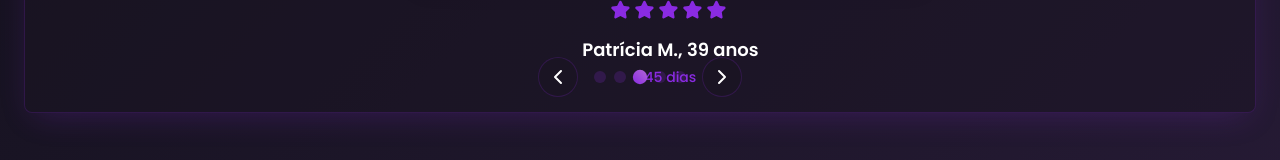
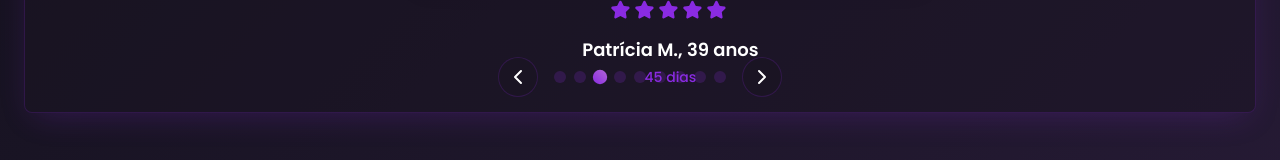
Before and after one commit to diwberg/desafio-core-define, a Next.js app: page / in a window 1280 px wide. Shown: the part 2469-2629 px from the top of the page. Built offline with nearby package versions, Linux system fonts and the light colour scheme.

Commit message:
Adicionadas mais fotos ao carrossel de depoimentos com informações variadas e nomes distintos

```diff
--- a/src/app/page.tsx
+++ b/src/app/page.tsx
@@ -314,13 +314,36 @@ export default function Home() {
       stars: 5,
       image: "/images/result-4.jpg",
       days: "60"
-    }
-    ,
+    },
     {
-      name: "Carla R., 45 anos",
+      name: "Renata B., 38 anos",
       stars: 5,
-      image: "/images/result-4.jpg",
-      days: "60"
+      image: "/images/result-5.jpg",
+      days: "28"
+    },
+    {
+      name: "Laura T., 41 anos",
+      stars: 5,
+      image: "/images/result-6.jpg",
+      days: "35"
+    },
+    {
+      name: "Fernanda M., 36 anos",
+      stars: 5,
+      image: "/images/result-7.jpg",
+      days: "42"
+    },
+    {
+      name: "Camila P., 33 anos",
+      stars: 5,
+      image: "/images/result-8.jpeg",
+      days: "21"
+    },
+    {
+      name: "Daniela V., 40 anos",
+      stars: 5,
+      image: "/images/result-9.jpg",
+      days: "50"
     }
   ];
 
```
